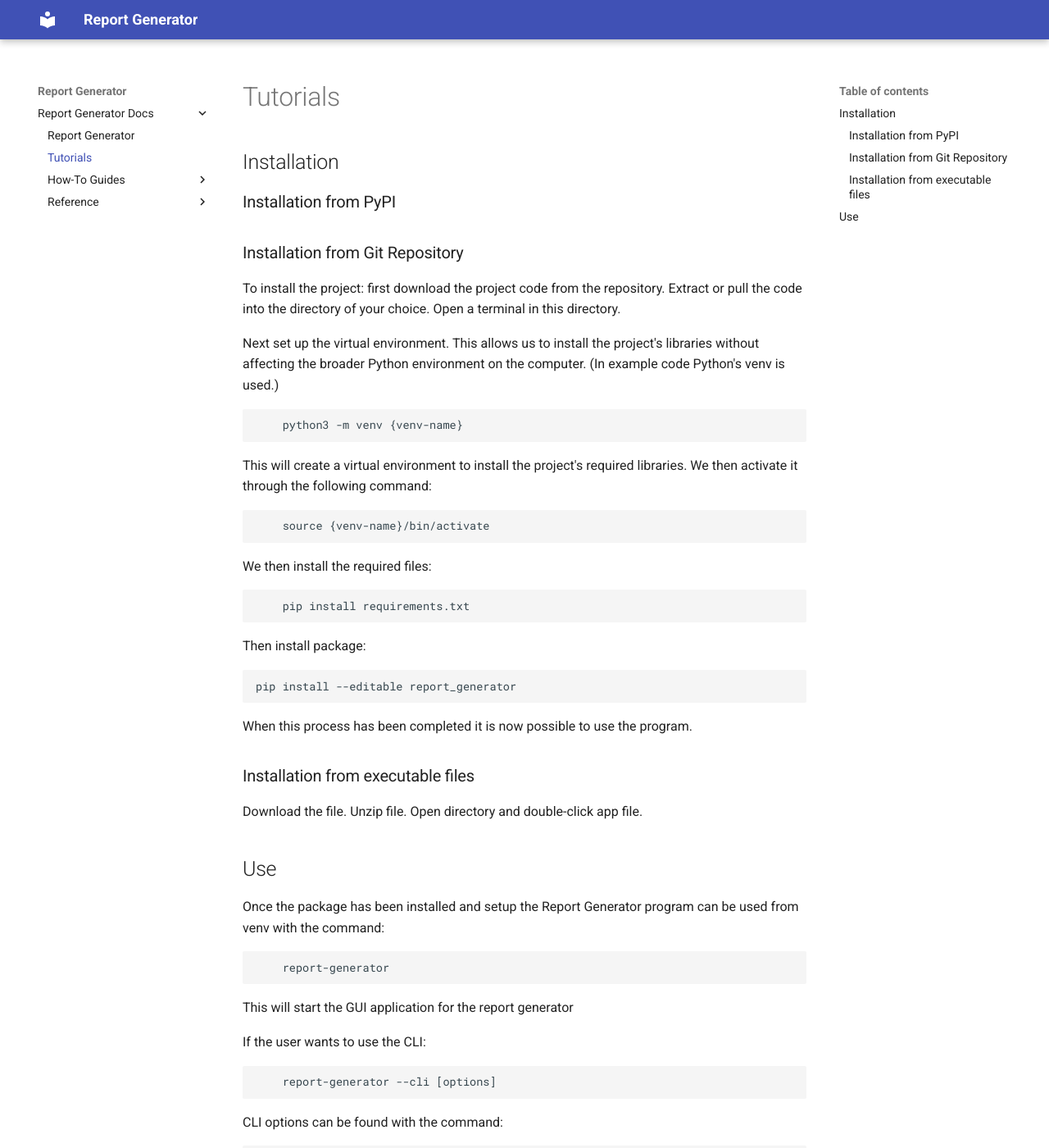
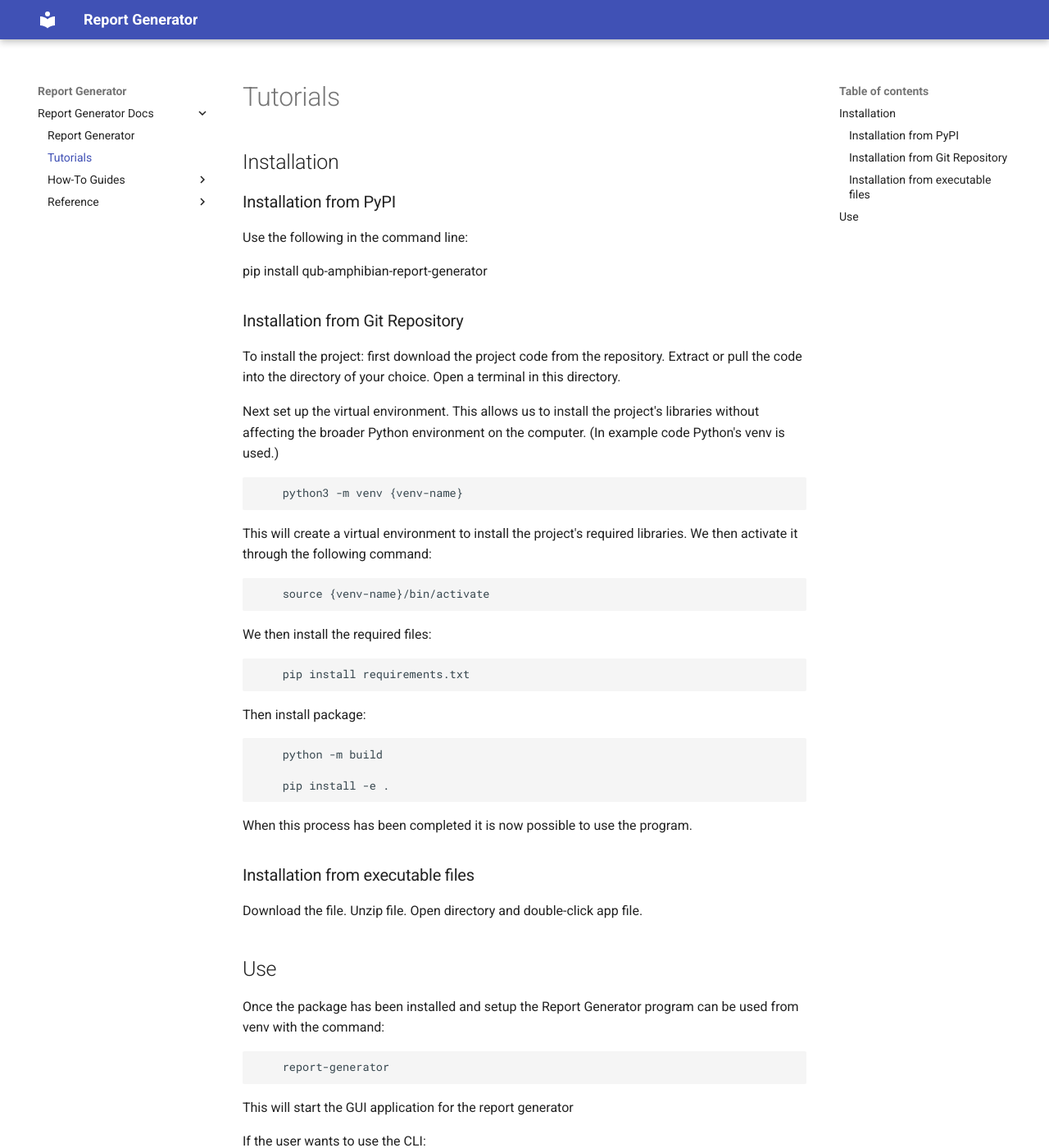
Before and after one commit to Synonymsfornotverygood/report_generator, an MkDocs documentation site: the page built from docs/tutorials.md, in a window 1280 px wide and 1400 px high. Shown: the whole window at 82% size. Built offline with MkDocs 1.6.1 and Material for MkDocs 9.7.7, drawn with Linux system fonts in a browser that asks for light colours.

Commit message:
Updated installation instructions

```diff
--- a/docs/tutorials.md
+++ b/docs/tutorials.md
@@ -2,6 +2,9 @@
 
 ### Installation from PyPI
 
+Use the following in the command line:
+
+ pip install qub-amphibian-report-generator
 
 ### Installation from Git Repository
 
@@ -21,7 +24,9 @@ We then install the required files:
 
 Then install package:
 
-    pip install --editable report_generator
+        python -m build
+
+        pip install -e .
 
 When this process has been completed it is now possible to use the program.
 
```
